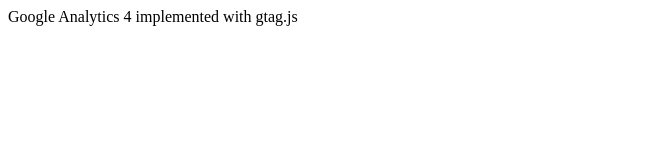
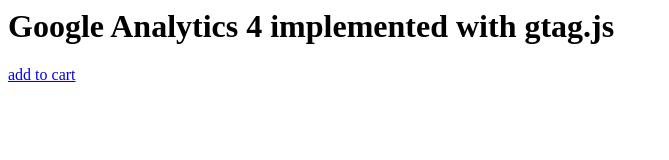
Before and after one commit to VinceCabs/vincecabs.github.io, a plain HTML site: page ga4_with_gtag_js/index.html in a window 1280 px wide. Shown: the whole page, without its empty margins (0-669 px from the left). Drawn offline with Linux system fonts and the light colour scheme.

Commit message:
add 'add_to_cart' event on ga4 page

```diff
--- a/ga4_with_gtag_js/index.html
+++ b/ga4_with_gtag_js/index.html
@@ -1,11 +1,31 @@
+<head>
   <!-- Global site tag (gtag.js) - Google Analytics -->
   <script async src="https://www.googletagmanager.com/gtag/js?id=G-HKDMZHCZ8M"></script>
   <script>
     window.dataLayer = window.dataLayer || [];
-  function gtag(){dataLayer.push(arguments);}
+    function gtag() { dataLayer.push(arguments); }
     gtag('js', new Date());
 
     gtag('config', 'G-HKDMZHCZ8M');
   </script>
+  <script>
+    const add_to_cart = (id, name, category, price, quantity) => {
+      gtag('event', 'add_to_cart', {
+        currency: 'EUR',
+        items: [{
+          id: id,
+          name: name,
+          category: category,
+          price: price,
+          quantity: quantity,
+        }],
+        value: price * quantity
+      });
+    }
+  </script>
+</head>
 
-Google Analytics 4 implemented with gtag.js
+<body>
+  <h1>Google Analytics 4 implemented with gtag.js</h1>
+  <a id="add_to_cart" onclick="add_to_cart('1234','Purple Turing Machine','Abstract machine',100.0,1)" href="#">add to cart</a>
+</body>
```
Lines whose indentation alone changed are shown as unchanged.
